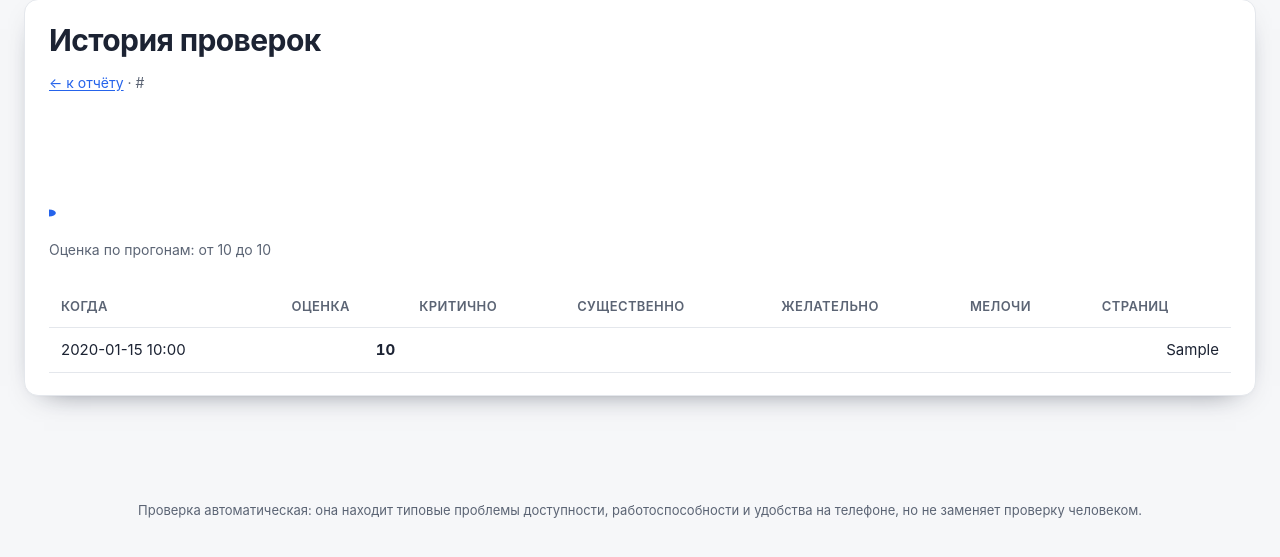
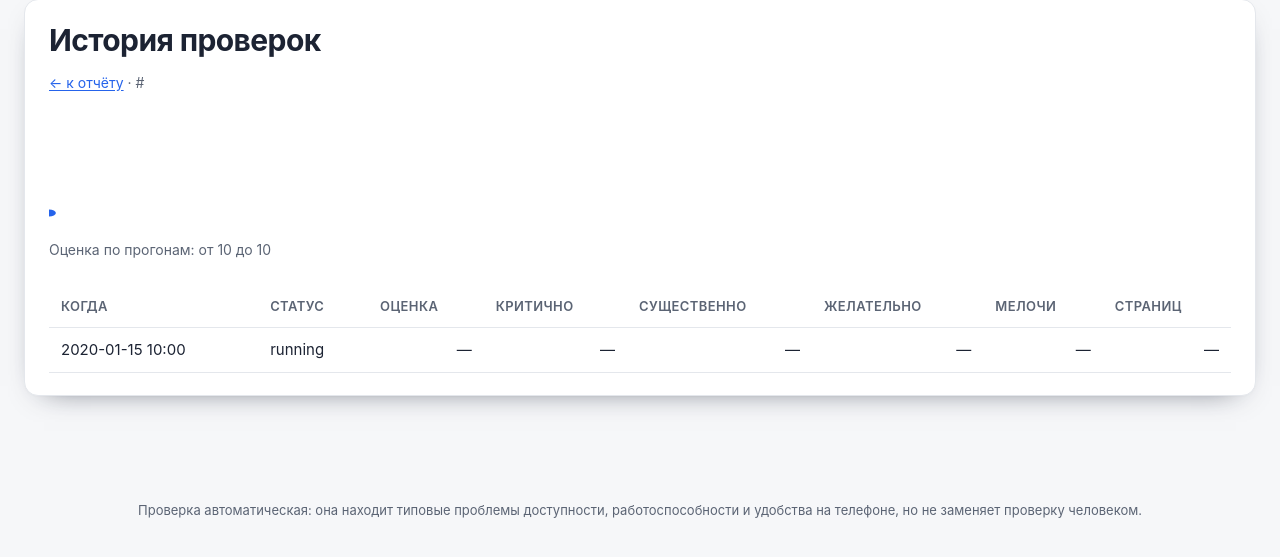
Before and after one commit to xDefox/qa-startup, a FastAPI app: template src/webscope/webapp/templates/history.html in a window 1280 px wide. Shown: the part 96-653 px from the top of the page. Run offline with FastAPI, Linux system fonts and the light colour scheme; the template is opened without the code that fills it: most values are stand-ins (such as "Sample title", 1, 10 or a date in 2020).

Commit message:
fix(webapp): история показывает упавшие прогоны, подсказка в баннере ошибки

```diff
--- a/src/webscope/webapp/app.py
+++ b/src/webscope/webapp/app.py
@@ -681,8 +681,9 @@ def create_app(
         site = storage.get_site(site_id)
         if site is None:
             raise HTTPException(status_code=404, detail="Сайт не найден")
-        runs = [run for run in storage.list_runs(site.id, limit=60) if run.status == "ok"]
-        counts = storage.severity_counts([run.id for run in runs])
+        runs = storage.list_runs(site.id, limit=60)
+        ok_runs = [run for run in runs if run.status == "ok"]
+        counts = storage.severity_counts([run.id for run in ok_runs])
         return templates.TemplateResponse(
             request,
             "history.html",
--- a/src/webscope/webapp/templates/history.html
+++ b/src/webscope/webapp/templates/history.html
@@ -29,6 +29,7 @@
       <thead>
         <tr>
           <th>Когда</th>
+          <th>Статус</th>
           <th class="num">Оценка</th>
           <th class="num">Критично</th>
           <th class="num">Существенно</th>
@@ -42,12 +43,13 @@
         {% set bucket = counts.get(run.id, {}) %}
         <tr>
           <td>{{ run.finished_at[:16].replace('T', ' ') if run.finished_at else run.started_at[:16].replace('T', ' ') }}</td>
-          <td class="num"><b>{{ run.score }}</b></td>
-          <td class="num">{{ bucket.get('critical', 0) }}</td>
-          <td class="num">{{ bucket.get('serious', 0) }}</td>
-          <td class="num">{{ bucket.get('moderate', 0) }}</td>
-          <td class="num">{{ bucket.get('minor', 0) }}</td>
-          <td class="num">{{ run.pages_scanned }}</td>
+          <td>{% if run.status == 'ok' %}Ок{% elif run.status == 'error' %}Ошибка{% else %}{{ run.status }}{% endif %}</td>
+          <td class="num">{% if run.status == 'ok' %}<b>{{ run.score }}</b>{% else %}—{% endif %}</td>
+          <td class="num">{% if run.status == 'ok' %}{{ bucket.get('critical', 0) }}{% else %}—{% endif %}</td>
+          <td class="num">{% if run.status == 'ok' %}{{ bucket.get('serious', 0) }}{% else %}—{% endif %}</td>
+          <td class="num">{% if run.status == 'ok' %}{{ bucket.get('moderate', 0) }}{% else %}—{% endif %}</td>
+          <td class="num">{% if run.status == 'ok' %}{{ bucket.get('minor', 0) }}{% else %}—{% endif %}</td>
+          <td class="num">{% if run.status == 'ok' %}{{ run.pages_scanned }}{% else %}—{% endif %}</td>
         </tr>
         {% endfor %}
       </tbody>
```
Also changed, not shown: src/webscope/webapp/templates/site.html (+17 -2 lines).
